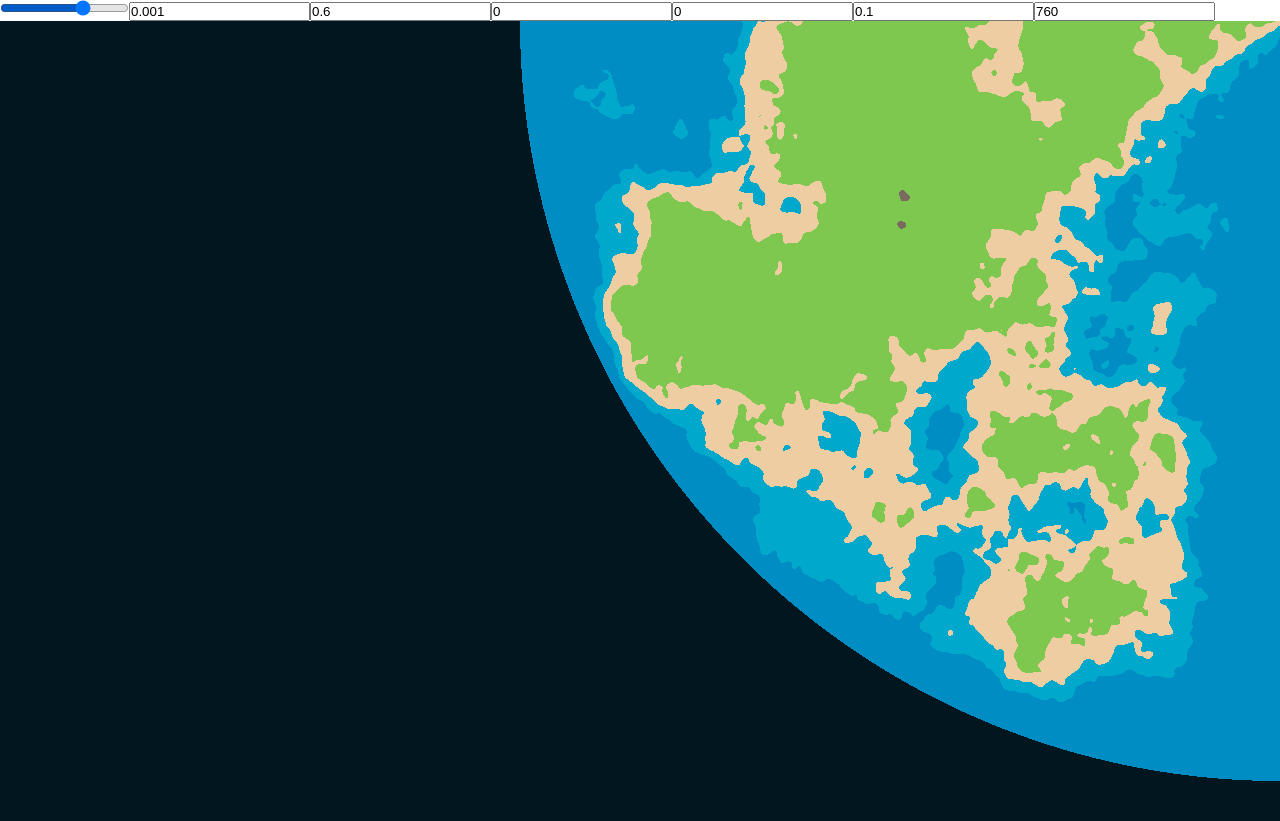
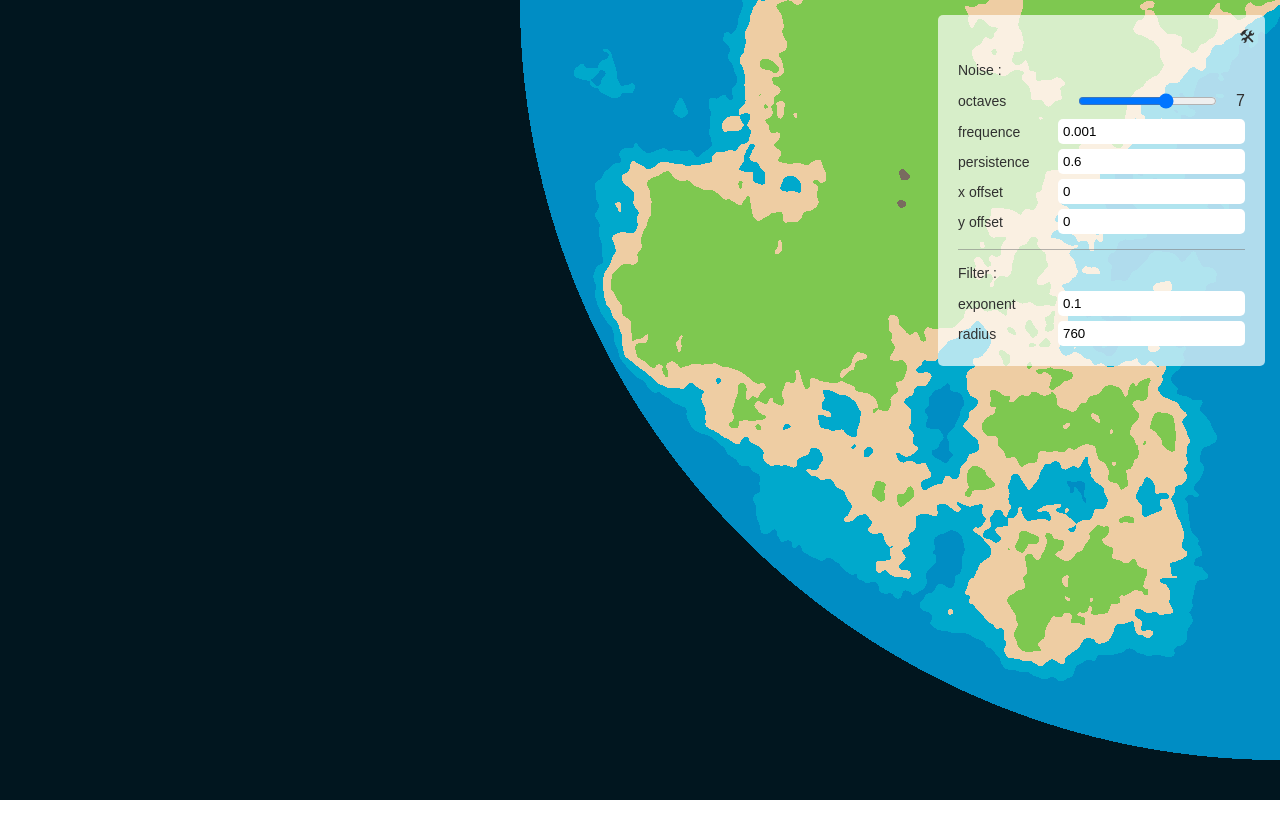
Before and after one commit to youedd/2d-map-generator, a website built with Parcel: page src/index.html in a window 1280 px wide. After the commit the page ends 800 px from the top, so only its background shows below. Built offline with nearby package versions, Linux system fonts and the light colour scheme.

Commit message:
improve params dislay

```diff
--- a/package.json
+++ b/package.json
@@ -24,6 +24,7 @@
     "glslify-deps": "^1.3.1",
     "parcel-bundler": "^1.12.4",
     "parcel-plugin-static-files-copy": "^2.5.0",
+    "sass": "^1.27.0",
     "typescript": "^4.0.3"
   },
   "dependencies": {
--- a/src/index.html
+++ b/src/index.html
@@ -4,18 +4,13 @@
     <meta charset="UTF-8" />
     <meta name="viewport" content="width=device-width, initial-scale=1.0" />
     <title>2D map generator</title>
-    <style>
-      * {
-        margin: 0;
-        padding: 0;
-      }
-      main {
-        display: flex;
-      }
-    </style>
+    <link rel="stylesheet" href="styles/main.scss" />
   </head>
   <body>
+    <div class="settings">
+      <span id="close">🛠</span>
+      <div id="panel" class="opened"></div>
+    </div>
     <script src="./scripts/main.ts"></script>
-    <div id="panel"></div>
   </body>
 </html>
--- a/src/scripts/main.ts
+++ b/src/scripts/main.ts
@@ -24,42 +24,15 @@ new p5((sketch: p5) => {
   const offset_dt = 0.01;
   const radius_dt = 10;
 
-  // Helpers
-  const initElement = (element: Element) => {
-    element.input(handleParamsChange);
-    if (panel) {
-      element.parent(panel);
-    }
-  };
-
-  const createInput = (value: number, step: number) => {
-    const element = sketch.createInput(String(value), "number") as Element;
-    const elt = element.elt as HTMLInputElement;
-    elt.setAttribute("step", String(step));
-    initElement(element);
-    return element;
-  };
-
-  const createSlider = (...args: Parameters<typeof sketch.createSlider>) => {
-    const element = sketch.createSlider(...args) as Element;
-    initElement(element);
-    return element;
-  };
-
-  const handleParamsChange = () => {
-    sketch.draw();
-  };
-
   // PANEL
-  const panel = sketch.select("#panel");
-  const octaves_slider = createSlider(1, 10, octaves, 1);
-  const freq_input = createInput(freq, freq_dt);
-  const persistence_input = createInput(persistence, persistence_dt);
-  const offset_x_input = createInput(offset[0], offset_dt);
-  const offset_y_input = createInput(offset[1], offset_dt);
-
-  const exp_input = createInput(exp, exp_dt);
-  const radius_input = createInput(radius, radius_dt);
+  let panel: p5.Element | null;
+  let octaves_slider: Element;
+  let freq_input: Element;
+  let persistence_input: Element;
+  let offset_x_input: Element;
+  let offset_y_input: Element;
+  let exp_input: Element;
+  let radius_input: Element;
 
   sketch.preload = () => {
     shader = sketch.loadShader("assets/map.vert", "assets/map.frag");
@@ -69,6 +42,33 @@ new p5((sketch: p5) => {
     sketch.createCanvas(sketch.windowWidth, sketch.windowHeight, "webgl");
     sketch.shader(shader);
     sketch.noLoop();
+
+    panel = sketch.select("#panel");
+
+    if (!panel) {
+      throw "Panel element not found";
+    }
+
+    const closeButton = sketch.select("#close");
+    closeButton?.mouseClicked(() => {
+      panel?.toggleClass("opened");
+    });
+
+    const noiseBlock = createBlock(panel, "noise :");
+    octaves_slider = createSlider("octaves", noiseBlock, 1, 10, octaves, 1);
+    freq_input = createInput("frequence", noiseBlock, freq, freq_dt);
+    persistence_input = createInput(
+      "persistence",
+      noiseBlock,
+      persistence,
+      persistence_dt
+    );
+    offset_x_input = createInput("x offset", noiseBlock, offset[0], offset_dt);
+    offset_y_input = createInput("y offset", noiseBlock, offset[1], offset_dt);
+
+    const filterBlock = createBlock(panel, "filter :");
+    exp_input = createInput("exponent", filterBlock, exp, exp_dt);
+    radius_input = createInput("radius", filterBlock, radius, radius_dt);
   };
 
   sketch.windowResized = () => {
@@ -92,27 +92,77 @@ new p5((sketch: p5) => {
     sketch.quad(-1, -1, 1, -1, 1, 1, -1, 1);
   };
 
-  // sketch.mouseWheel = ({ deltaY }: { deltaY: number }) => {
-  //   exp += deltaY > 0 ? exp_dt : -exp_dt;
-  //   exp = sketch.constrain(exp, 0, 5);
-  //   sketch.draw();
-  // };
+  // Dom Helpers
+  const createBlock = (parent: p5.Element, title: string) => {
+    const container = sketch.createDiv();
+    container.addClass("block");
 
-  // document.onkeydown = () => {
-  //   switch (sketch.keyCode) {
-  //     case sketch.LEFT_ARROW:
-  //       offset[0] += offset_dt;
-  //       break;
-  //     case sketch.RIGHT_ARROW:
-  //       offset[0] -= offset_dt;
-  //       break;
-  //     case sketch.UP_ARROW:
-  //       offset[1] -= offset_dt;
-  //       break;
-  //     case sketch.DOWN_ARROW:
-  //       offset[1] += offset_dt;
-  //       break;
-  //   }
-  //   sketch.draw();
-  // };
+    const label = sketch.createElement("label");
+    label.html(title);
+
+    label.parent(container);
+    container.parent(parent);
+
+    return container;
+  };
+
+  const createInput = (
+    title: string,
+    parent: p5.Element,
+    value: number,
+    step: number
+  ) => {
+    const container = sketch.createDiv();
+    container.addClass("param");
+
+    const label = sketch.createElement("label");
+    label.html(title);
+
+    const element = sketch.createInput(String(value), "number") as Element;
+    const elt = element.elt as HTMLInputElement;
+    elt.setAttribute("step", String(step));
+
+    label.parent(container);
+    element.parent(container);
+
+    element.input(() => {
+      sketch.draw();
+    });
+
+    container.parent(parent);
+
+    return element;
+  };
+
+  const createSlider = (
+    title: string,
+    parent: p5.Element,
+    min: number,
+    max: number,
+    value: number,
+    step: number
+  ) => {
+    const container = sketch.createDiv();
+    container.addClass("param");
+
+    const label = sketch.createElement("label");
+    label.html(title);
+
+    const span = sketch.createSpan();
+    span.html(String(value));
+
+    const element = sketch.createSlider(min, max, value, step) as Element;
+    element.input(() => {
+      sketch.draw();
+      span.html(String(element.value()));
+    });
+
+    label.parent(container);
+    element.parent(container);
+    span.parent(container);
+
+    container.parent(parent);
+
+    return element;
+  };
 });
--- /dev/null
+++ b/src/styles/main.scss
@@ -0,0 +1,100 @@
+$PREFIXES: -webkit-, -moz-, -ms-, -o-, "";
+
+@mixin prefix-template($var, $value, $prefixes: $PREFIXES) {
+  @each $pre in $prefixes {
+    #{$pre + $var}: #{$value};
+  }
+}
+
+@mixin user-select($value) {
+  @include prefix-template(user-select, #{$value});
+}
+
+// @mixin animation($value) {
+//   @include prefix-template(animation, #{$value});
+// }
+
+* {
+  margin: 0;
+  padding: 0;
+  font-family: Arial, Helvetica, sans-serif;
+}
+
+main {
+  display: flex;
+}
+
+.settings {
+  margin: 15px;
+  padding: 10px;
+
+  border-radius: 5px;
+  background-color: #ffffffb0;
+
+  position: absolute;
+  top: 0;
+  right: 0;
+  display: flex;
+  flex-direction: column;
+  align-items: flex-end;
+
+  color: #303030;
+}
+
+#close {
+  @include user-select(none);
+}
+
+#panel {
+  display: none;
+}
+
+#panel.opened {
+  padding: 10px;
+  display: flex;
+  flex-direction: column;
+
+  #close {
+    font-size: 24px;
+    padding: 10px;
+    position: absolute;
+    top: 0;
+    right: 10px;
+  }
+
+  input {
+    padding: 5px;
+    border: none;
+    border-radius: 5px;
+  }
+
+  .block {
+    &:not(:last-child) {
+      margin-bottom: 15px;
+      padding-bottom: 15px;
+      border-bottom: 1px solid #7e7e7e8f;
+    }
+
+    & > label {
+      display: block;
+      font-size: 14px;
+      margin-bottom: 10px;
+      text-transform: capitalize;
+    }
+
+    .param {
+      display: flex;
+      align-items: center;
+      justify-content: space-between;
+
+      &:not(:last-child) {
+        margin-bottom: 5px;
+      }
+
+      label {
+        width: 100px;
+        font-size: 14px;
+      }
+    }
+  }
+}
```
Also changed, not shown: 1 other file.
